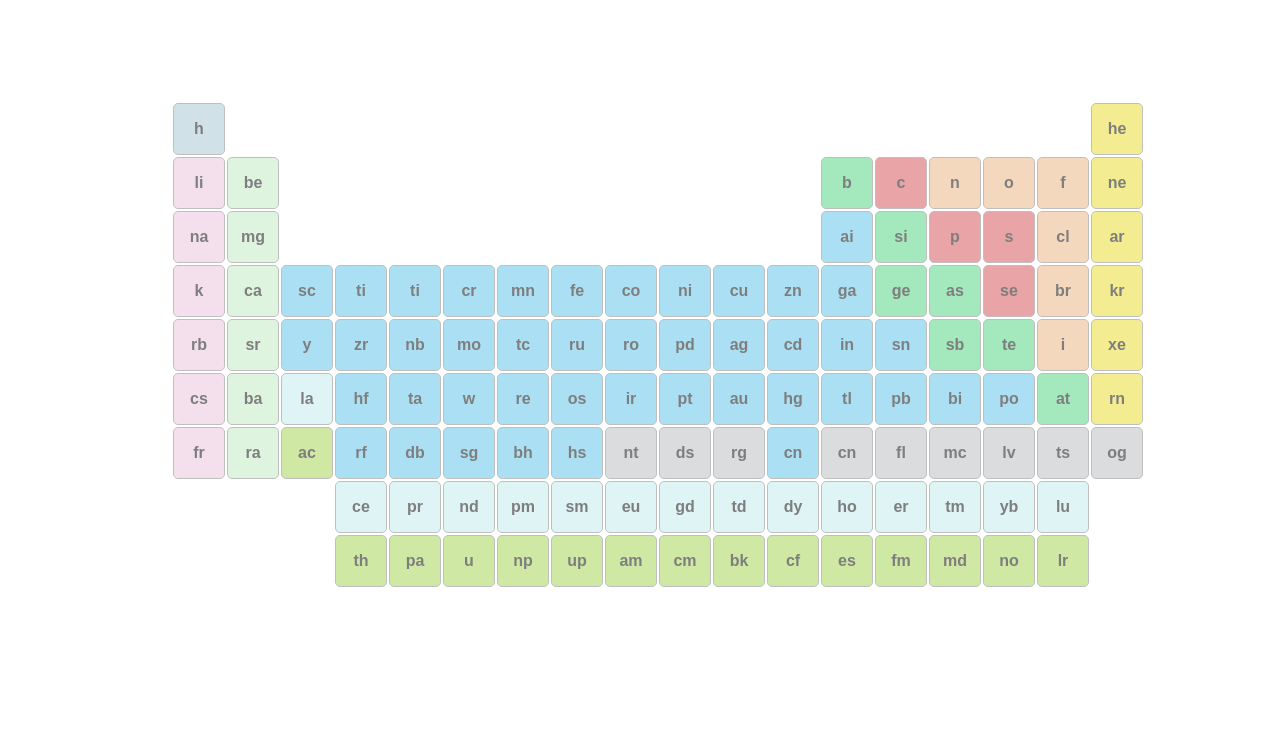
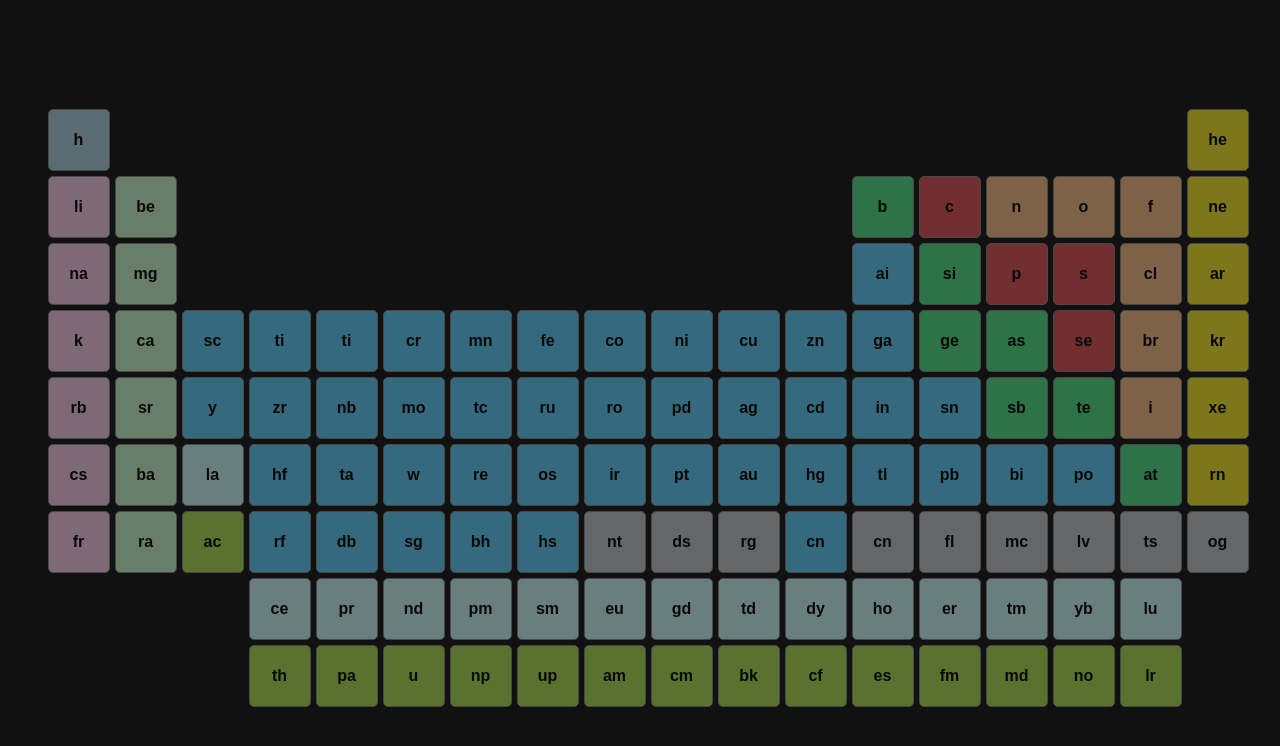
Before and after one commit to nologyRob/periodic-trial, a plain HTML site: page index.html in a window 1280 px wide. Drawn offline with Linux system fonts and the light colour scheme.

Commit message:
opacity and background

```diff
--- a/styles/_body.scss
+++ b/styles/_body.scss
@@ -1,6 +1,7 @@
 @use "./mixins" as *;
 
 body {
+  background-color: #111111;
 
   @include flexCenter;
   height: 80vh;
--- a/styles/_grid.scss
+++ b/styles/_grid.scss
@@ -5,15 +5,14 @@
   display: grid;
   grid-template-columns: repeat(18, 1fr);
   grid-template-rows: repeat(9, 1fr);
-  gap: 2px 2px;
+  gap: 5px 5px;
   grid-auto-flow: row;
-  width: 950px;
-  height: 450px;
+  margin-top: 20vh;
 
   &__card {
     @include flexCenter;
-    height: 50px;
-    width: 50px;
+    height: 60px;
+    width: 60px;
     border: 1px solid grey;
     border-radius: 5px;
     opacity: 0.5;
```
Also changed, not shown: styles/styles.css, 1 other file.
